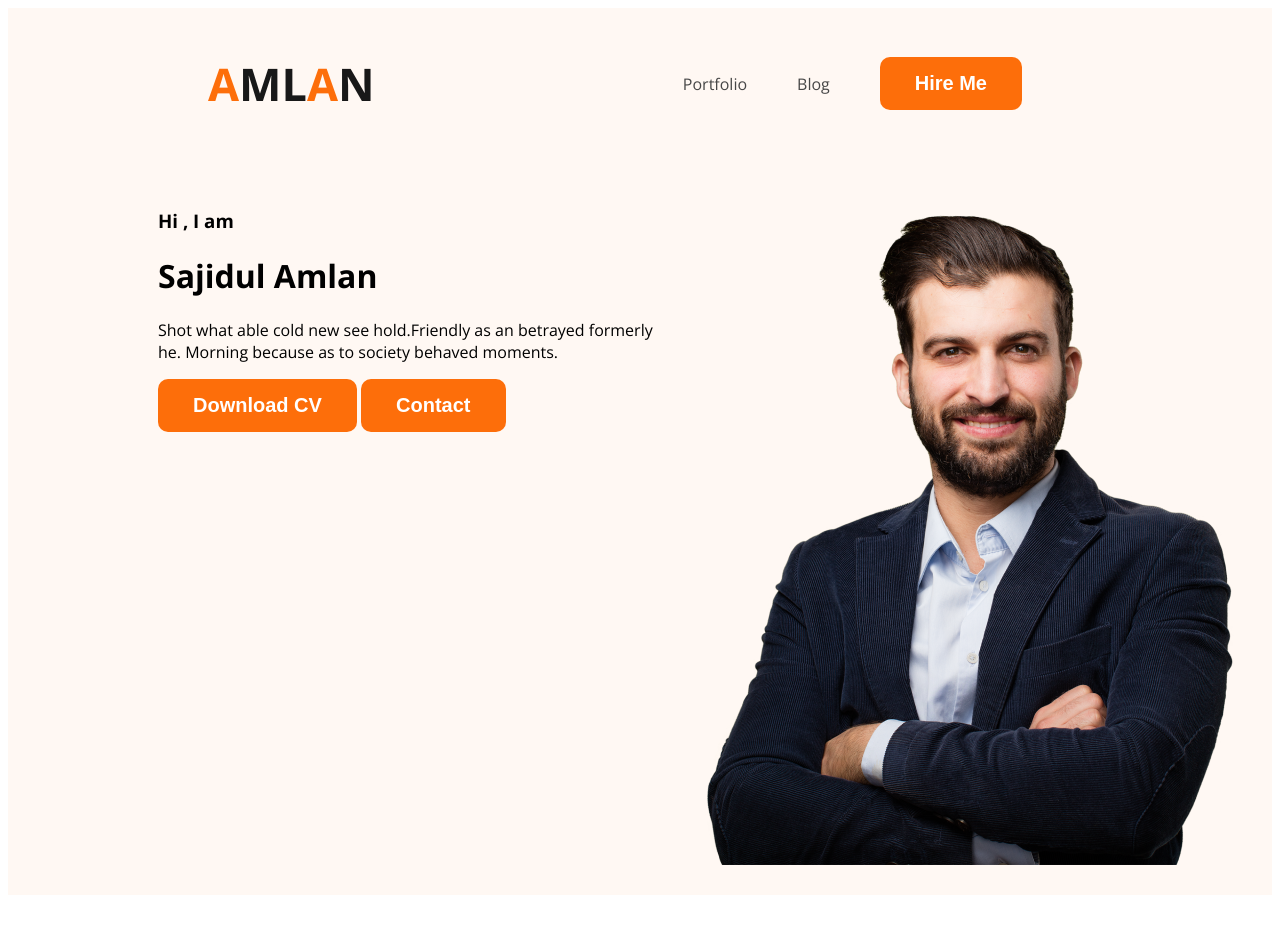
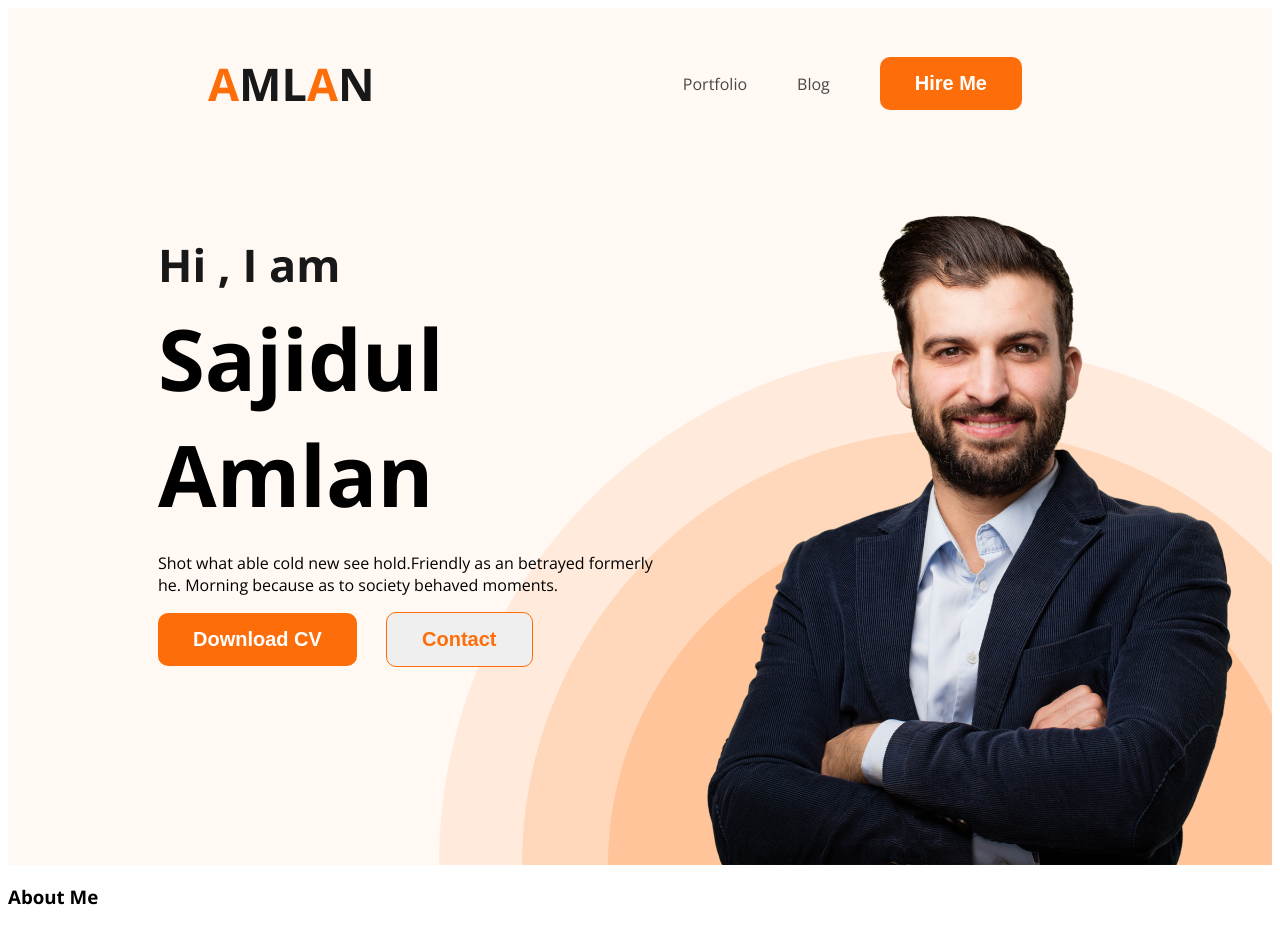
Before and after one commit to SajidulAmlan/web-devo-portfolio, a plain HTML site: page index.html in a window 1280 px wide. Before the commit the page ends 903 px from the top, so only its background shows below. Drawn offline with nearby package versions, Linux system fonts and the light colour scheme.

Commit message:
about added

```diff
--- a/index.html
+++ b/index.html
@@ -20,16 +20,24 @@
             </ul>
         </nav>
         <div class="baneer">
-            <div>
+            <div class="banner-content">
                 <h3 class="banner-greeting"> Hi , I am</h3>
-                <h1 class="baner-title">Sajidul Amlan</h1>
-                <p>Shot what able cold new see hold.Friendly as an betrayed formerly he. Morning because as to society behaved moments.</p>
+                <h1 class="banner-title">Sajidul Amlan</h1>
+                <p class="baneer-p">Shot what able cold new see hold.Friendly as an betrayed formerly he. Morning because as to society behaved moments.</p>
                 <button class="btn-primary"> Download CV</button>
-                <button class="btn-primary">Contact</button>
+                <button class="btn-primary2" >   Contact   </button>
             </div>
             <img class="profile-pic" src="images/hardy.png" alt="">
         </div>
     </header>
+     <main>
+        <section class="about">
+            <h3 class="section-title">About Me </h3>
+            <p class="section-description">
 
+            </p>
+
+        </section>
+     </main>
 </body>
 </html>
--- a/styles/portfolio.css
+++ b/styles/portfolio.css
@@ -1,4 +1,5 @@
 /*  coomon share styles */
+
 body{
     font-family: 'Open Sans', sans-serif;
 }
@@ -12,11 +13,22 @@ nav{
     color: #FD6E0A;
 }
 .btn-primary{
-    border-radius: 5px;
+
     background: #FD6E0A;
     border: 0;
     border-radius: 10px;
     color: white;
+    font-size: 20px;
+    font-style: normal;
+    font-weight: 700;
+    padding: 15px 35px;
+}
+.btn-primary2{
+
+   margin-left: 25px;
+   border: 1px solid #FD6E0A;
+    border-radius: 10px;
+    color: #FD6E0A;
     font-size: 20px;
     font-style: normal;
     font-weight: 700;
@@ -43,15 +55,37 @@ nav a { text-decoration: none;
 }
 /* Header related color */
 .header {
-    background-color:#FFF8F3; ;
+    background-color:#FFF8F3;
+    background-image: url(../images/header_bg.png);
+    background-repeat: no-repeat;
+    background-position: bottom right;
 
 }
 .baneer{
-    padding: 30px 30px 30px 150px;
+    padding: 30px 30px 00px 150px;
     display: flex;
+    justify-content: space-between;
+}
+.banner-content{
+    max-width: 585px;
 }
 . .baneer .profile-pic{
   width: 500;
-
+}
+.banner-greeting{
+    font-size:45px;
+    color:#181818;
+    margin-bottom: 0px;
 
 }
+.banner-title{
+    margin-top: 5px;
+    font-size: 85px;
+    font-weight: 700;
+    margin-bottom: 20px;
+}
+.banner-p{
+    font-size: 18px;
+ font-weight: 400;
+
+}
```
